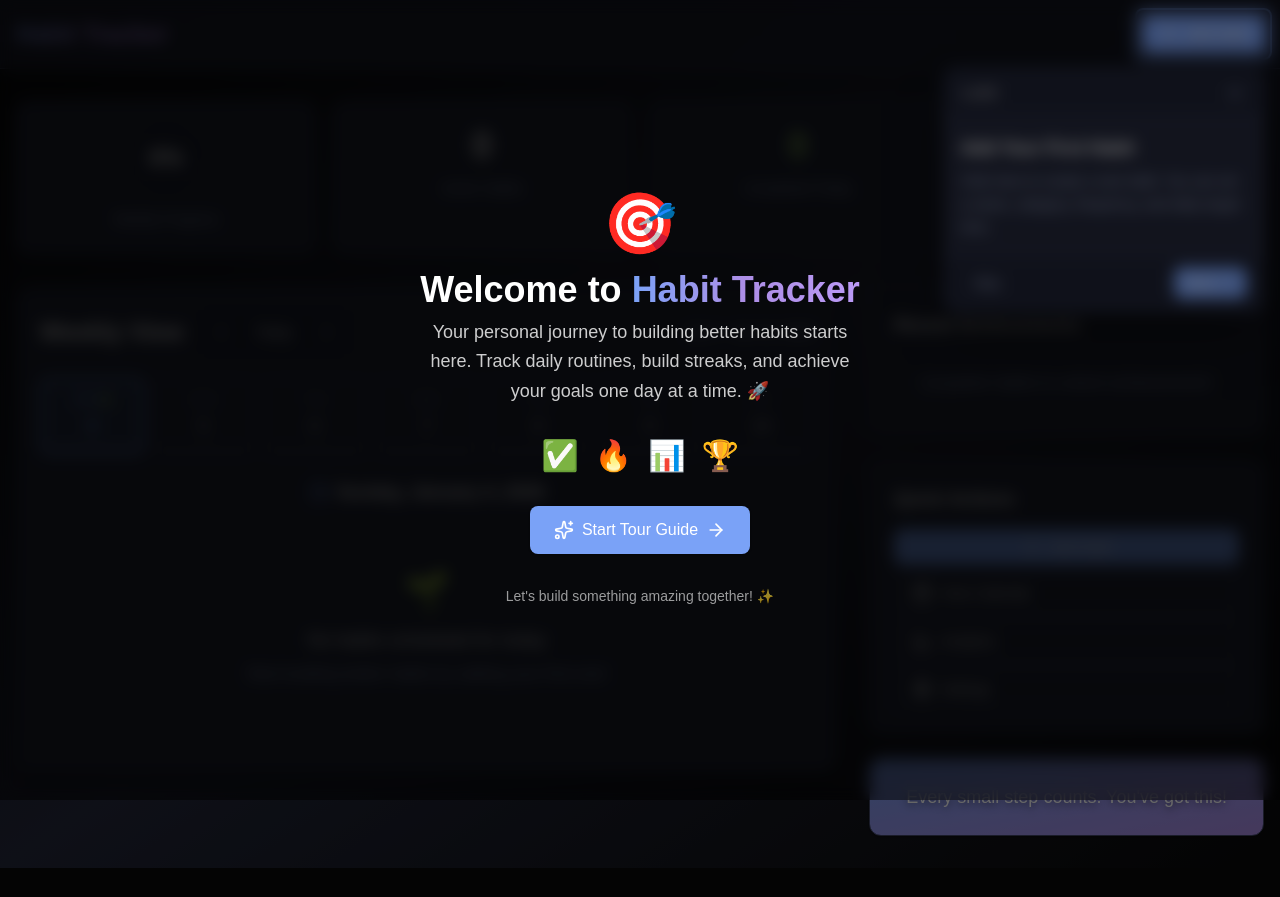
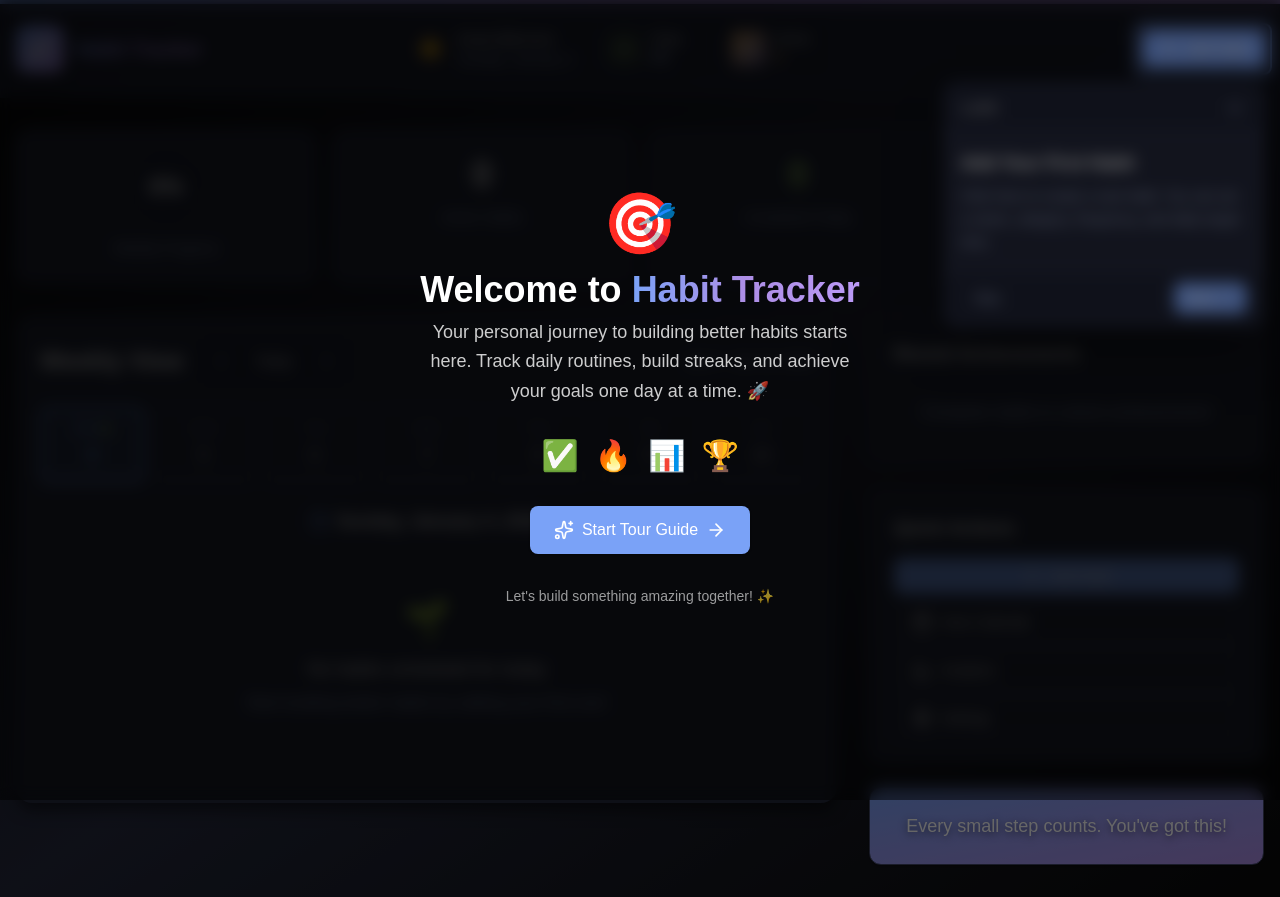
Before and after one commit to leftgrass/Habit-Tracker, a Next.js app: page / in a window 1280 px wide. Before the commit the page ends 868 px from the top, so only its background shows below. Built offline with nearby package versions, Linux system fonts and the light colour scheme.

Commit message:
Improve dark mode visibility for quick stats and date display

```diff
--- a/app/globals.css
+++ b/app/globals.css
@@ -12,7 +12,7 @@
   --success: #7a8c1c;
   --warning: #b8860b;
   --danger: #b32d25;
-  --muted: #8a7a6a;
+  --muted: #6b5d4f;
   --ring-offset: #faf3e0;
 
   --dim-overlay: rgba(0, 0, 0, 0.5);
@@ -51,7 +51,7 @@ html.dark {
   /* Dark theme dimming effect variables */
   --dim-overlay: rgba(0, 0, 0, 0.75);
   --dim-backdrop-blur: blur(10px);
-  --dim-opacity: 0.85;
+  --dim-opacity: 0.7;
   --timer-glow: rgba(122, 162, 247, 0.4);
   --timer-glow-active: rgba(122, 162, 247, 0.95);
 
@@ -279,6 +279,10 @@ html.dark .text-gray-700 {
   color: #d4d4d4 !important;
 }
 
+html.dark .text-\[var\(--muted\)\] {
+  color: #9ca8c8 !important;
+}
+
 html.dark .text-gray-400 {
   color: #a3a3a3 !important;
 }
--- a/app/page.tsx
+++ b/app/page.tsx
@@ -2,7 +2,8 @@
 
 import React, { useState } from 'react';
 import { motion, AnimatePresence } from 'framer-motion';
-import { Plus, Calendar, BarChart3, Settings, Menu, X } from 'lucide-react';
+import { Plus, Calendar, BarChart3, Settings, Menu, X, Sparkles, Clock, Flame } from 'lucide-react';
+import { format } from 'date-fns';
 import { useHabitStore } from '@/store/useHabitStore';
 import { WeeklyGrid } from '@/components/habits/WeeklyGrid';
 import { HabitModal } from '@/components/habits/HabitModal';
@@ -45,28 +46,104 @@ export default function Home() {
         <MobileFab />
         <div className="min-h-screen bg-gradient-to-br from-[var(--background)] via-[var(--card-bg)] to-[var(--background)] transition-all duration-300 pb-24 md:pb-0">
           <header className={cn(
-            "sticky top-0 z-40 bg-[var(--card-bg)]/80 backdrop-blur-lg border-b border-[var(--card-border)] transition-all duration-300 hidden md:block",
+            "sticky top-0 z-40 bg-[var(--card-bg)]/80 backdrop-blur-xl transition-all duration-300 hidden md:block",
             isAnyTimerRunning && "dimmed-element"
           )}>
+            <div className="relative overflow-hidden">
+              {/* Decorative gradient line */}
+              <div className="absolute top-0 left-0 right-0 h-1 bg-gradient-to-r from-[var(--logo-gradient-from)] via-[var(--logo-gradient-via)] to-[var(--logo-gradient-to)]" />
+
               <div className="container mx-auto px-4 py-4">
                 <div className="flex items-center justify-between">
-                <div className="flex items-center space-x-4">
-                  <button
-                    onClick={() => setSidebarOpen(!sidebarOpen)}
-                    className="lg:hidden p-2 rounded-lg hover:bg-[var(--secondary)]"
+                  {/* Left - Logo */}
+                  <motion.div
+                    initial={{ rotate: -10, scale: 0.9 }}
+                    animate={{ rotate: 0, scale: 1 }}
+                    className="flex items-center gap-3 flex-shrink-0"
                   >
-                    {sidebarOpen ? <X className="w-6 h-6" /> : <Menu className="w-6 h-6" />}
-                  </button>
-                  <h1 className="text-2xl font-bold bg-gradient-to-r from-[var(--logo-gradient-from)] via-[var(--logo-gradient-via)] to-[var(--logo-gradient-to)] bg-clip-text text-transparent logo-gradient">
+                    <div className="relative">
+                      <div className="w-12 h-12 rounded-xl bg-gradient-to-br from-[var(--logo-gradient-from)] to-[var(--logo-gradient-to)] flex items-center justify-center shadow-lg shadow-[var(--primary)]/20">
+                        <Sparkles className="w-6 h-6 text-white" />
+                      </div>
+                    </div>
+                    <h1 className="text-xl font-bold bg-gradient-to-r from-[var(--logo-gradient-from)] via-[var(--logo-gradient-via)] to-[var(--logo-gradient-to)] bg-clip-text text-transparent logo-gradient whitespace-nowrap">
                       Habit Tracker
                     </h1>
+                  </motion.div>
+
+                  {/* Center - Unified Status Card */}
+                  <motion.div
+                    initial={{ opacity: 0, y: -10 }}
+                    animate={{ opacity: 1, y: 0 }}
+                    transition={{ delay: 0.1 }}
+                    className="flex justify-start -ml-28"
+                  >
+                     <div className="bg-[var(--secondary)]/60 backdrop-blur-sm rounded-2xl pl-5 pr-6 py-3 border border-[var(--card-border)]/50 -ml-1">
+                      <div className="flex items-center gap-6">
+                        {/* Greeting */}
+                        <div className="flex items-center gap-3">
+                          <span className="text-2xl">
+                            {new Date().getHours() < 12 ? '🌅' : new Date().getHours() < 18 ? '☀️' : '🌙'}
+                          </span>
+                          <div className="flex flex-col">
+                            <span className="text-sm font-medium text-[var(--foreground)]">
+                              {new Date().getHours() < 12 ? 'Good morning' : new Date().getHours() < 18 ? 'Good afternoon' : 'Good evening'}
+                            </span>
+                             <span className="text-sm font-medium text-[var(--muted)]">
+                               {format(new Date(), 'EEEE, MMMM d')}
+                            </span>
+                          </div>
                         </div>
 
-                <div className="flex items-center space-x-4">
+                        {/* Divider */}
+                        <div className="w-px h-10 bg-[var(--card-border)]/50" />
+
+                        {/* Stats */}
+                        <div className="flex items-center gap-6 -ml-4">
+                          <div className="flex items-center gap-2">
+                            <div className="w-9 h-9 rounded-lg bg-[var(--success)]/15 flex items-center justify-center">
+                              <Clock className="w-4 h-4 text-[var(--success)]" />
+                            </div>
+                            <div className="flex flex-col">
+                               <span className="text-xs font-medium text-[var(--foreground)]">Today</span>
+                               <span className="text-sm font-bold text-[var(--muted)]">
+                                {stats.completedToday}/{stats.totalHabits}
+                              </span>
+                            </div>
+                          </div>
+
+                          {true && (
+                            <>
+                              <div className="w-px h-8 bg-[var(--card-border)]/50" />
+                              <div className="flex items-center gap-2">
+                                <div className="w-9 h-9 rounded-lg bg-gradient-to-br from-[var(--warning)] to-[var(--accent)]/50 flex items-center justify-center">
+                                  <Flame className="w-4 h-4 text-white" />
+                                </div>
+                                <div className="flex flex-col">
+                                   <span className="text-xs font-medium text-[var(--foreground)]">Streak</span>
+                                  <span className="text-sm font-bold text-[var(--streak-color)]">
+                                    {stats.currentStreak}
+                                  </span>
+                                </div>
+                              </div>
+                            </>
+                          )}
+                        </div>
+                      </div>
+                    </div>
+                  </motion.div>
+
+                  {/* Right - Add Habit Button */}
+                  <motion.div
+                    initial={{ opacity: 0, x: 20 }}
+                    animate={{ opacity: 1, x: 0 }}
+                    transition={{ delay: 0.2 }}
+                    className="flex-shrink-0"
+                  >
                     <Button
                       data-tour="add-habit"
                       onClick={() => toggleHabitModal(true)}
-                    className="flex items-center space-x-2"
+                      className="flex items-center space-x-2 shadow-lg shadow-[var(--primary)]/25 hover:shadow-[var(--primary)]/40 transition-all duration-300 hover:scale-105"
                       style={{
                         backgroundColor: 'var(--primary)',
                         color: 'white',
@@ -76,13 +153,14 @@ export default function Home() {
                       <Plus className="w-5 h-5" style={{ filter: 'drop-shadow(0 2px 4px rgba(0, 0, 0, 0.6))' }} />
                       <span style={{ textShadow: '0 2px 8px rgba(0, 0, 0, 0.6)' }}>Add Habit</span>
                     </Button>
+                  </motion.div>
                 </div>
               </div>
             </div>
           </header>
 
           <div className="container mx-auto px-4 py-4 md:py-8">
-            <div className="grid grid-cols-2 md:grid-cols-4 gap-3 md:gap-4 mb-6 md:mb-8 transition-all duration-300" data-tour="stats">
+            <div className={cn("grid grid-cols-2 md:grid-cols-4 gap-3 md:gap-4 mb-6 md:mb-8 transition-all duration-300", isAnyTimerRunning && "dimmed-element")} data-tour="stats">
               <Card hover>
                 <CardContent className="text-center py-4 md:py-6">
                   <CircularProgress progress={stats.weeklyCompletionRate} size={64} color="var(--primary)" />
```
Lines whose indentation alone changed are shown as unchanged.
